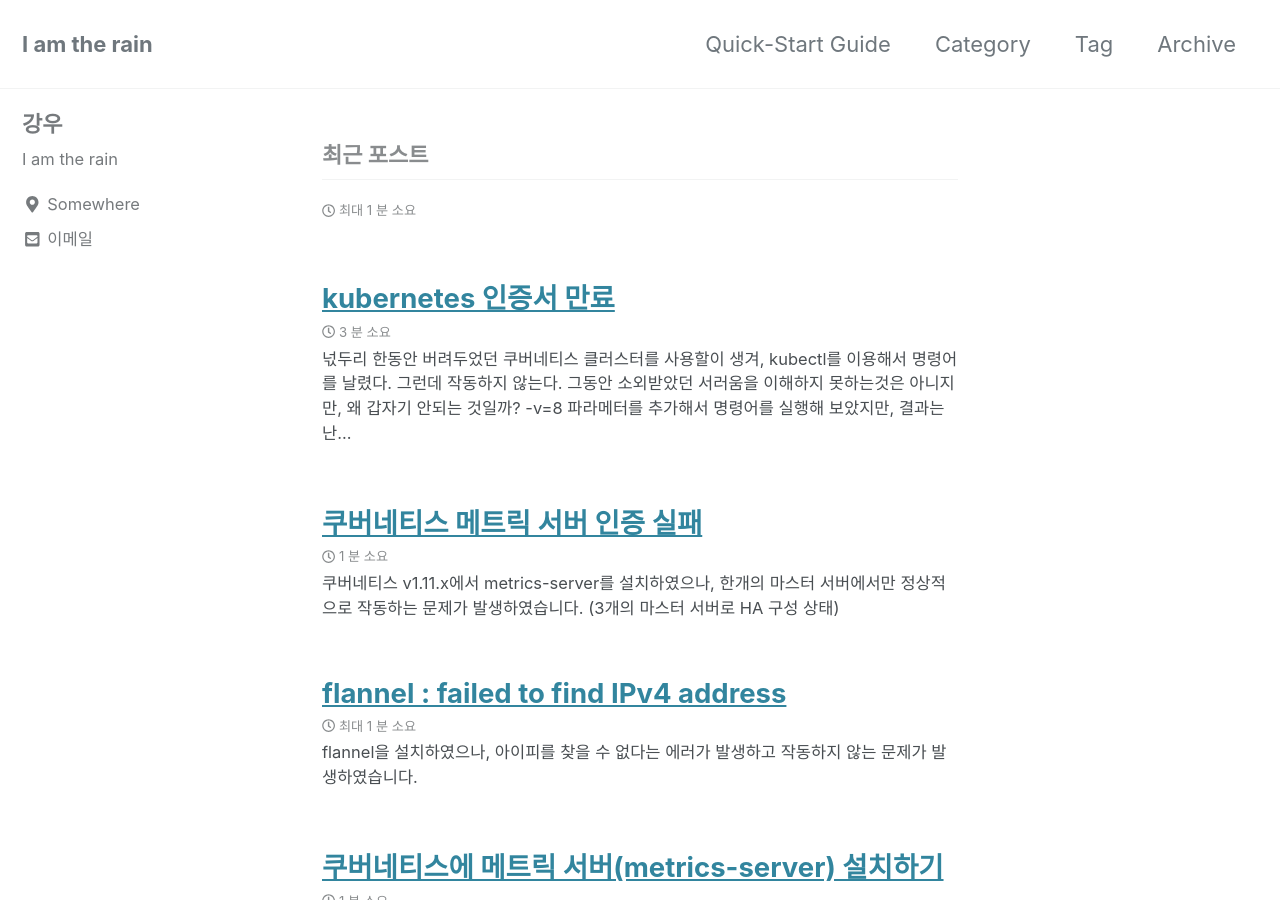
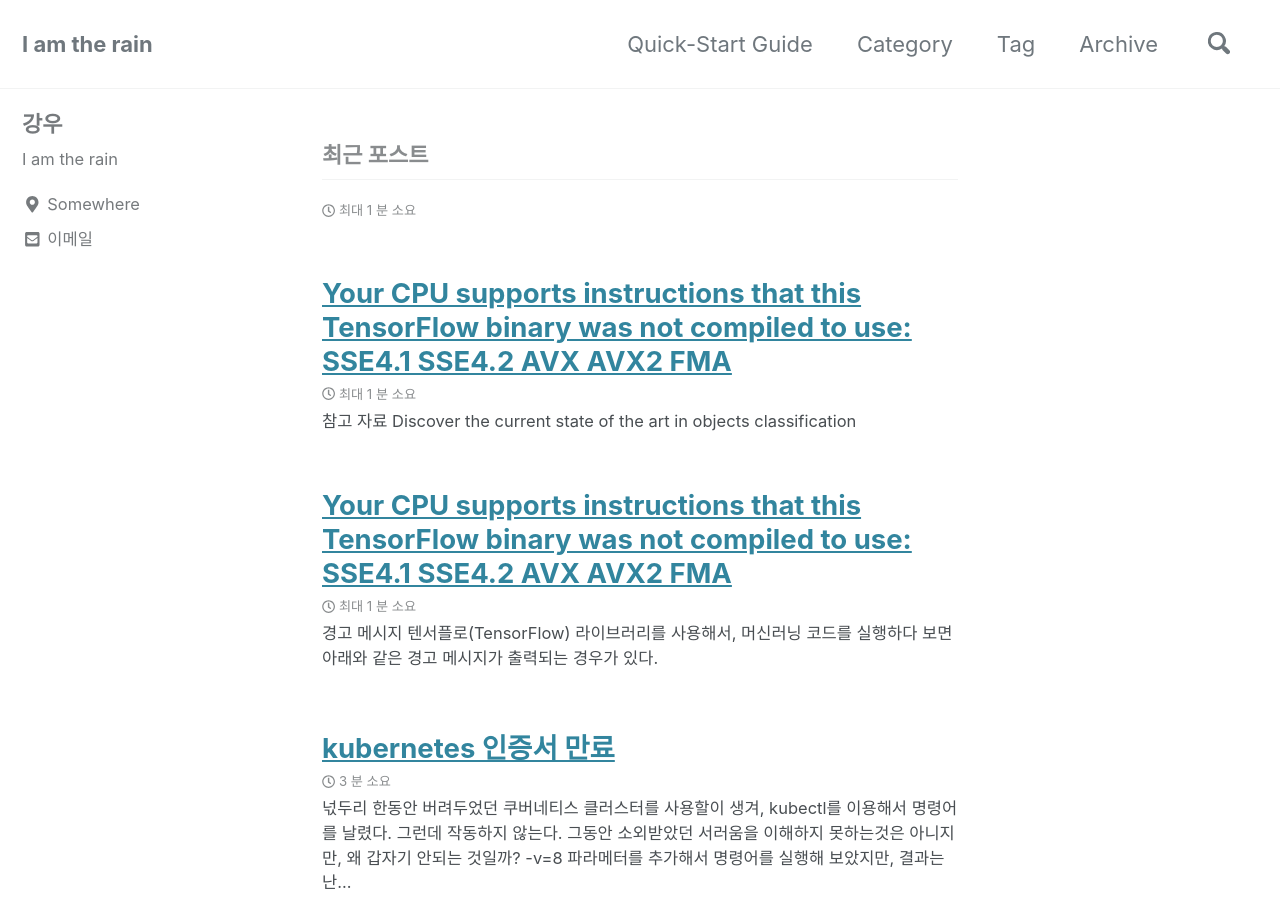
Before and after one commit to kangwoo/kangwoo.github.io, a Jekyll site: the page built from index.html, in a window 1280 px wide and 900 px high. Built offline with Jekyll 4.4.1, drawn with Linux system fonts in a browser that asks for light colours; cached includes are drawn as plain includes; nearby versions of some CDN libraries; the list of posts is cut into pages by our own code; some of the changed text lies outside the part shown.

Commit message:
Add tensorflow

````diff
--- a/_config.yml
+++ b/_config.yml
@@ -64,9 +64,9 @@ reCaptcha:
   secret                 :
 atom_feed:
   path                   : # blank (default) uses feed.xml
-search                   : # true, false (default)
-search_full_content      : # true, false (default)
-search_provider          : # lunr (default), algolia, google
+search                   : true # true, false (default)
+search_full_content      : true # true, false (default)
+search_provider          : lunr # lunr (default), algolia, google
 algolia:
   application_id         : # YOUR_APPLICATION_ID
   index_name             : # YOUR_INDEX_NAME
--- /dev/null
+++ b/_posts/2019-07-08-tensorflow_binary_was_not_compiled.md
@@ -0,0 +1,28 @@
+---
+title:  "Your CPU supports instructions that this TensorFlow binary was not compiled to use: SSE4.1 SSE4.2 AVX AVX2 FMA"
+classes: wide
+date: 2019-07-02T07:21:10+09:00
+categories: [devops, machine learning]
+tags: [machine learning, data science, tensorflow]
+mathjax: true
+---
+
+##  경고 메시지
+텐서플로(TensorFlow) 라이브러리를 사용해서, 머신러닝 코드를 실행하다 보면 아래와 같은 경고 메시지가 출력되는 경우가 있다.
+
+```bash
+I tensorflow/core/platform/cpu_feature_guard.cc:141] Your CPU supports instructions that this TensorFlow binary was not compiled to use: SSE4.1 SSE4.2 AVX AVX2 FMA
+```
+
+굳이 직역을 해보자면, '이 텐서플로 바이너리는 당신의 CPU가 제공하는 명령어(instruction)들을 사용하도록 컴파일되어 있지 않습니다.' 라는 뜻일 것이다.
+
+## 해결 방법
+해결 방법은 옵션을 추가해서 텐서플로를 다시 빌드 하면 된다.
+
+예를 들어 `SSE4.1`을 지원하는 CPU라면 `--copt=-msse4.1`을 추가하면 된다.
+
+
+## 참고 자료
+- <https://stackoverflow.com/questions/47068709/your-cpu-supports-instructions-that-this-tensorflow-binary-was-not-compiled-to-u>
+- <https://stackoverflow.com/questions/41293077/how-to-compile-tensorflow-with-sse4-2-and-avx-instructions>
+- <https://github.com/lakshayg/tensorflow-build>
--- /dev/null
+++ b/_posts/2019-07-10-objects_classification.md
@@ -0,0 +1,11 @@
+---
+title:  "Your CPU supports instructions that this TensorFlow binary was not compiled to use: SSE4.1 SSE4.2 AVX AVX2 FMA"
+classes: wide
+date: 2019-07-02T07:21:10+09:00
+categories: [devops, machine learning]
+tags: [machine learning, data science, tensorflow]
+mathjax: true
+---
+
+## 참고 자료
+- [Discover the current state of the art in objects classification](http://rodrigob.github.io/are_we_there_yet/build/classification_datasets_results.html)
````
Also changed, not shown: _drafts/2018-09-10-go_modules.md (added, +32 -0 lines), _drafts/2019-07-02-loss-function.md (+20 -6 lines), _drafts/2019-07-17-operator_sdk.md (added, +47 -0 lines), _posts/2018-08-02-nvidia-docker2.md (+30 -2 lines), _posts/2019-06-28-apiserver-kubelet-client-certs-expired.md (+3 -3 lines).
